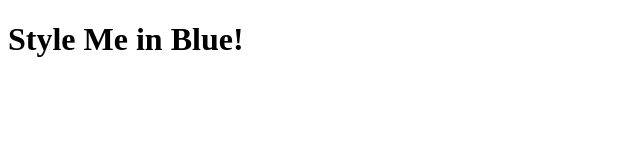
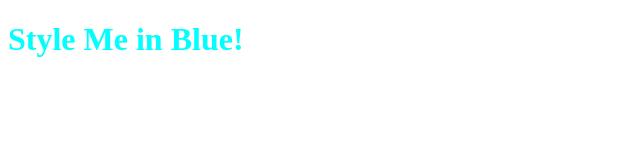
Before and after one commit to Hanumant-Shinde-777/Basic-HTML-and-CSS, a plain HTML site: page 5.1. Adding CSS/inline.html in a window 1280 px wide. Shown: the whole page, without its empty margins (0-640 px from the left). Drawn offline with Linux system fonts and the light colour scheme.

Commit message:
Inline, Internal and External css

```diff
--- a/5.1. Adding CSS/inline.html
+++ b/5.1. Adding CSS/inline.html
@@ -7,7 +7,7 @@
 </head>
 
 <body>
-<h1>Style Me in Blue!</h1>
+<h1 style="color: aqua;">Style Me in Blue!</h1>
 </body>
 
 </html>
```
Also changed, not shown: 5.1. Adding CSS/external.html (+1 -0 lines), 5.1. Adding CSS/internal.html (+5 -0 lines).
